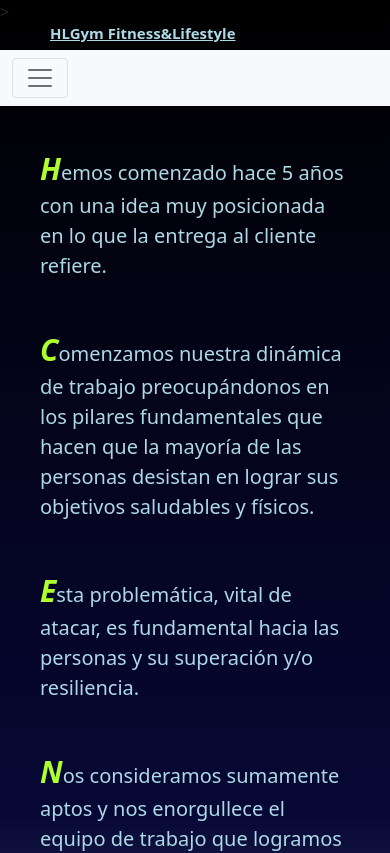
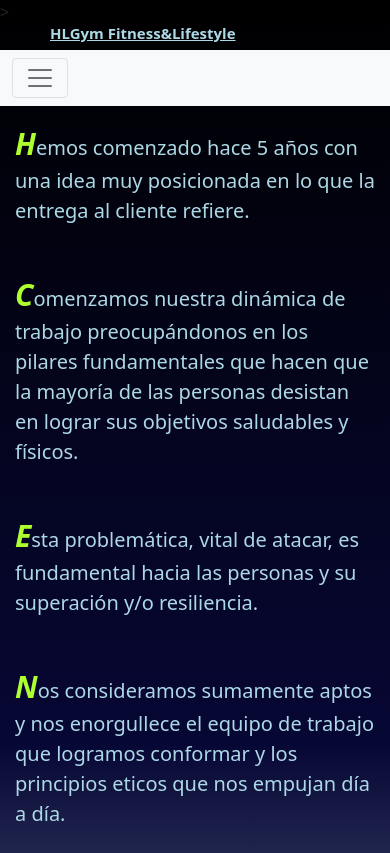
Before and after one commit to FedeKreng/MiProyectoCoder, a website: page pages/NuestraHistoria.html in a window 390 px wide. Shown: the top 853 px of the page. Drawn offline with nearby package versions, Linux system fonts and the light colour scheme.

Commit message:
ultimo commit 3era entrega PF

```diff
--- a/scss/_index.scss
+++ b/scss/_index.scss
@@ -1,18 +1,4 @@
 @media screen and (max-width: 767px){
-    .flexNh{
-        display: flex;
-        color: lightblue;
-        flex-direction: column;
-        align-items: center;
-        font-size: 17px;
-        padding: 20px;
-    }
-    .flexNh em{
-        font-size: 25px;
-        color: greenyellow;
-        font-weight: 700;
-
-    }
     .titularHeader{
         font-size: 30px;
         padding-top: 12px;
@@ -92,20 +78,6 @@
     }
 }
 @media screen and (max-width: 530px){
-    .flexNh{
-        display: flex;
-        color: lightblue;
-        flex-direction: column;
-        align-items: center;
-        font-size: 15px;
-        padding: 18px;
-    }
-    .flexNh em{
-        font-size: 22px;
-        color: greenyellow;
-        font-weight: 700;
-
-    }
     .titularHeader{
     font-size: 20px;
     padding-top: 20px;
@@ -328,13 +300,11 @@ $fondoCajasIndex: (
     flex-direction: column;
     align-items: center;
     font-size: 20px;
-    padding: 25px;
 }
 .flexNh em{
     font-size: 30px;
     color: greenyellow;
     font-weight: 700;
-
 }
 .flexNh p{
     padding: 15px;
```
Also changed, not shown: pages/Actividades.html (+8 -4 lines), pages/NuestraHistoria.html (+1 -1 lines), css/hlgym.css.
